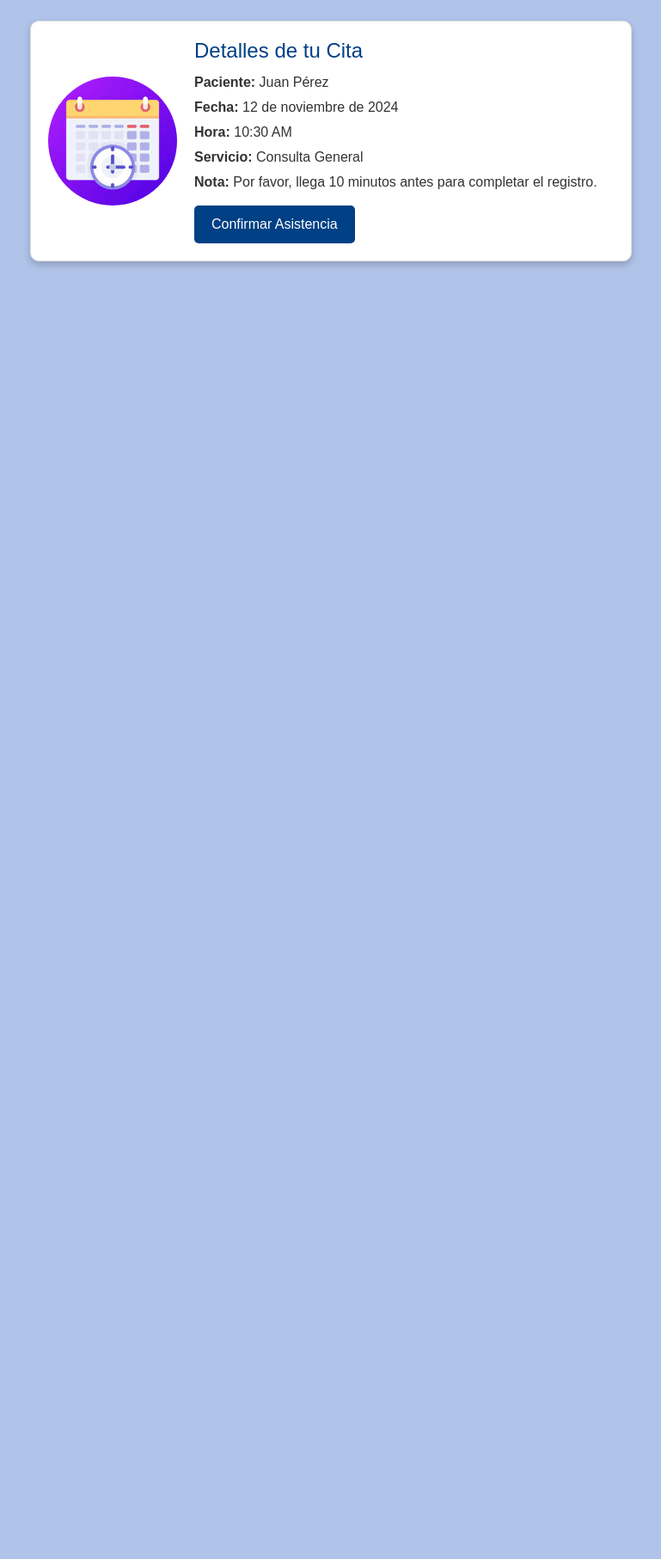
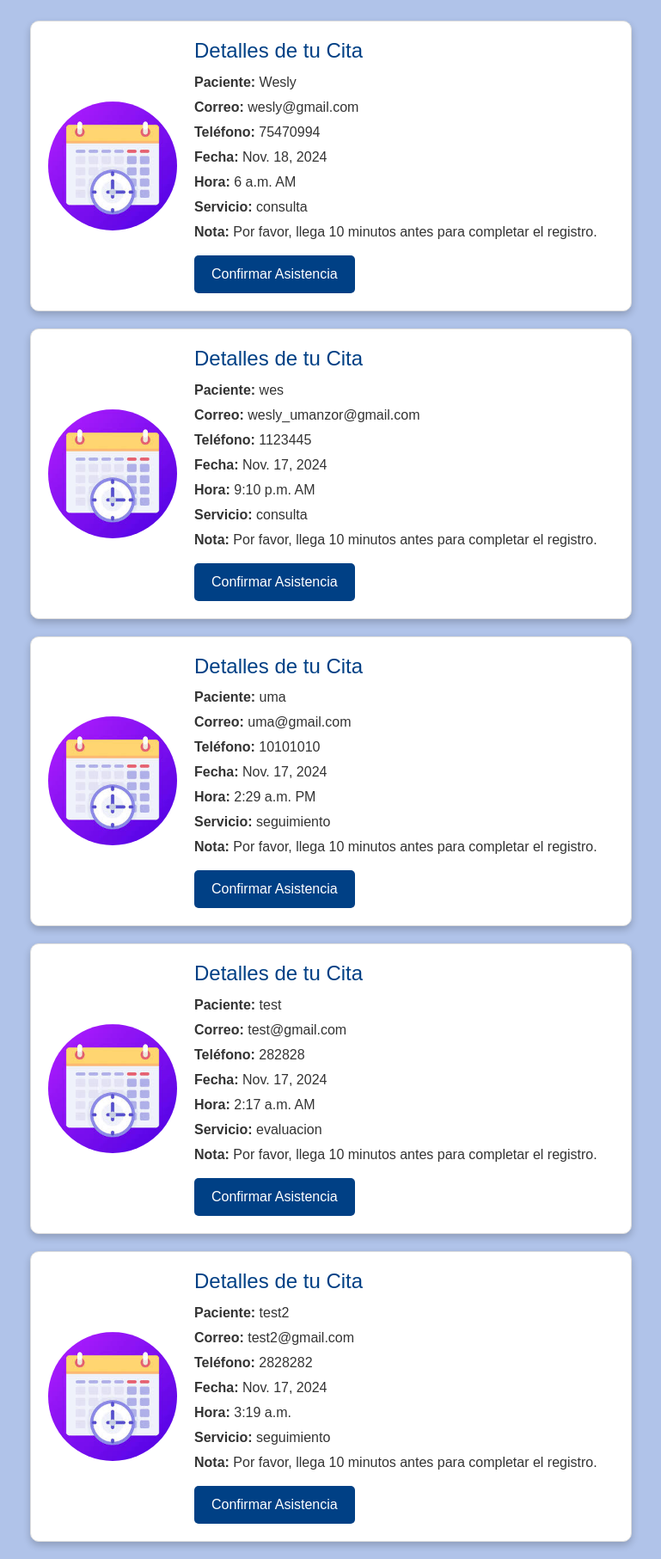
Before and after one commit to DanielMedrano2024/Lab1_Segundo_Avance, a Django app: page /recordatorios/ in a window 1280 px wide. Shown: the part 160-1973 px from the top of the page at 86% size, without its empty margins (255-1024 px from the left). Before the commit the page ends 471 px from the top, so only its background shows below. Run offline with Django 5.2, Linux system fonts and the light colour scheme; data comes from the database, SQL or seed files in the repository; both versions use the stored data as it was after the commit.

Commit message:
Adding database at files reservación and recordatorios

```diff
--- a/App/templates/recordatorios.html
+++ b/App/templates/recordatorios.html
@@ -16,17 +16,21 @@
 
 <!-- Contenedor del recordatorio -->
 <div class="container">
+    {% for reserva in reservaciones %}
     <div class="recordatorio-card">
         <img src="{% static 'App/recordatorio.jpg' %}" alt="Doctor en la clínica" class="recordatorio-img">
         <div class="recordatorio-content">
             <h3>Detalles de tu Cita</h3>
-            <p><strong>Paciente:</strong> Juan Pérez</p>
-            <p><strong>Fecha:</strong> 12 de noviembre de 2024</p>
-            <p><strong>Hora:</strong> 10:30 AM</p>
-            <p><strong>Servicio:</strong> Consulta General</p>
+            <p><strong>Paciente:</strong> {{ reserva.nombre }}</p>
+            <p><strong>Correo:</strong> {{ reserva.correo }}</p>
+            <p><strong>Teléfono:</strong> {{ reserva.telefono }}</p>
+            <p><strong>Fecha:</strong> {{ reserva.fecita }}</p>
+            <p><strong>Hora:</strong> {{ reserva.hora }} {{ reserva.ampm }}</p>
+            <p><strong>Servicio:</strong> {{ reserva.servicio }}</p>
             <p><strong>Nota:</strong> Por favor, llega 10 minutos antes para completar el registro.</p>
             <a href="#" class="confirm-button">Confirmar Asistencia</a>
         </div>
     </div>
+    {% endfor %}
 </div>
 {% endblock %}
--- a/App/templates/reservacion.html
+++ b/App/templates/reservacion.html
@@ -35,8 +35,8 @@
         <div class="col-md-4">
             <select id="ampm" name="ampm" class="form-select" required>
                 <option value="">AM/PM</option>
-                <option value="AM">AM</option>
-                <option value="PM">PM</option>
+                <option value="">AM</option>
+                <option value="">PM</option>
             </select>
         </div>
         <div class="form-group mb-3">
--- a/App/views.py
+++ b/App/views.py
@@ -1,6 +1,7 @@
 from django.shortcuts import render, redirect
 from django.http import HttpResponse
 from . import models
+from .models import reservacion
 
 # Create your views here.
 
@@ -10,7 +11,7 @@ def index(request):
 def base(request):
     return render(request,"base.html")
 
-def reservacion(request):
+def form_reservacion(request):
     return render(request,"reservacion.html")
 
 def postreservacion(request):
@@ -38,7 +39,11 @@ def promociones(request):
     return render(request,"promociones.html")
 
 def recordatorios(request):
-    return render(request,"recordatorios.html")
+    # Obtener todas las reservaciones
+    reservaciones = reservacion.objects.all()
+    # Pasar las reservaciones al contexto
+    return render(request, "recordatorios.html", {"reservaciones": reservaciones})
+    #return render(request,"recordatorios.html")
 
 def inicio(request):
     return render(request,"inicio.html")
--- a/ProyectoProgra_III/urls.py
+++ b/ProyectoProgra_III/urls.py
@@ -23,7 +23,7 @@ urlpatterns = [
     path('', views.index),
     path('index/', views.index, name='index'),
     path('base/', views.base),
-    path('reservacion/', views.reservacion, name='reservacion'),
+    path('reservacion/', views.form_reservacion, name='reservacion'),
     path('promociones/', views.promociones, name='promociones'),
     path('recordatorios/',views.recordatorios, name='recordatorios'),
     path('inicio/', views.inicio, name='inicio'),
```
Also changed, not shown: db.sqlite3.
